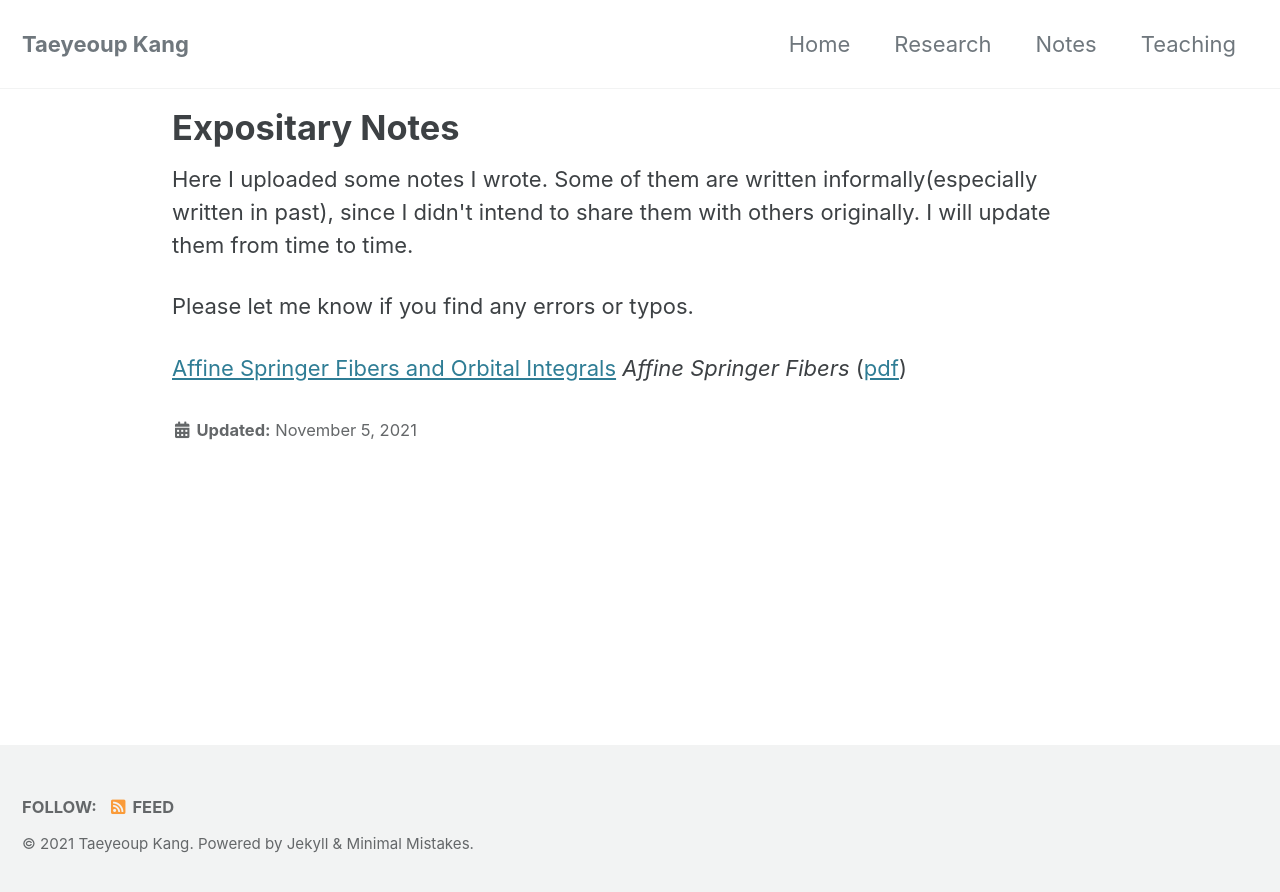
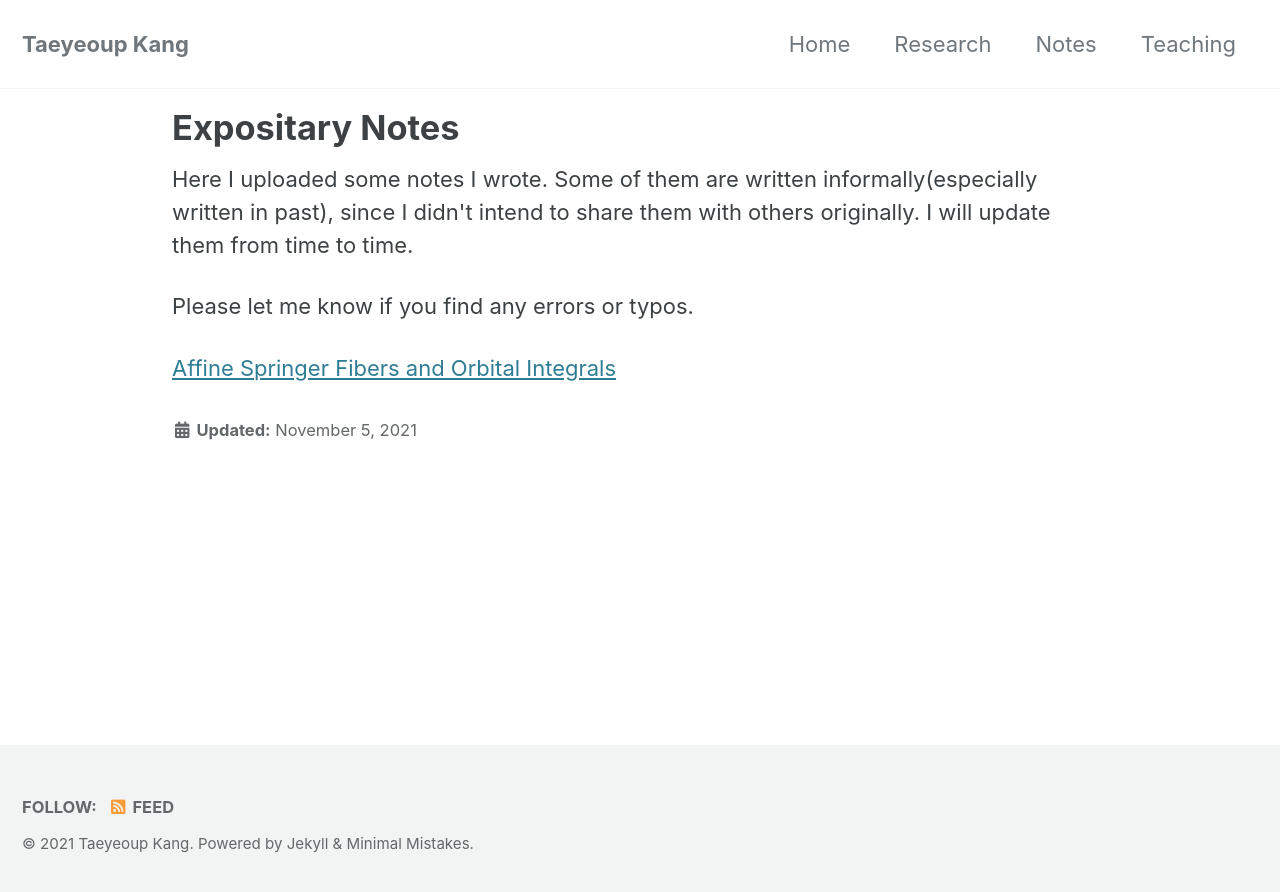
Before and after one commit to taeyeoupkang/taeyeoupkang.github.io, a Jekyll site: the page built from _pages/Notes/index.html, in a window 1280 px wide. Shown: the top 892 px of the page. Built offline with Jekyll 4.4.1, drawn with Linux system fonts in a browser that asks for light colours; cached includes are drawn as plain includes.

Commit message:
Update index.html
modified

```diff
--- a/_pages/Notes/index.html
+++ b/_pages/Notes/index.html
@@ -13,8 +13,5 @@
 </p>
 
 <links>
-      <a href="expos/a.pdf">Affine Springer Fibers and Orbital Integrals</a>
+      <a href="https://github.com/taeyeoupkang/assets/aff_srp_fib.pdf">Affine Springer Fibers and Orbital Integrals</a>
 </links>
-
-<i>Affine Springer Fibers</i>
-(<a href='https://github.com/taeyeoupkang/assets/aff_srp_fib.pdf'>pdf</a>)
```
